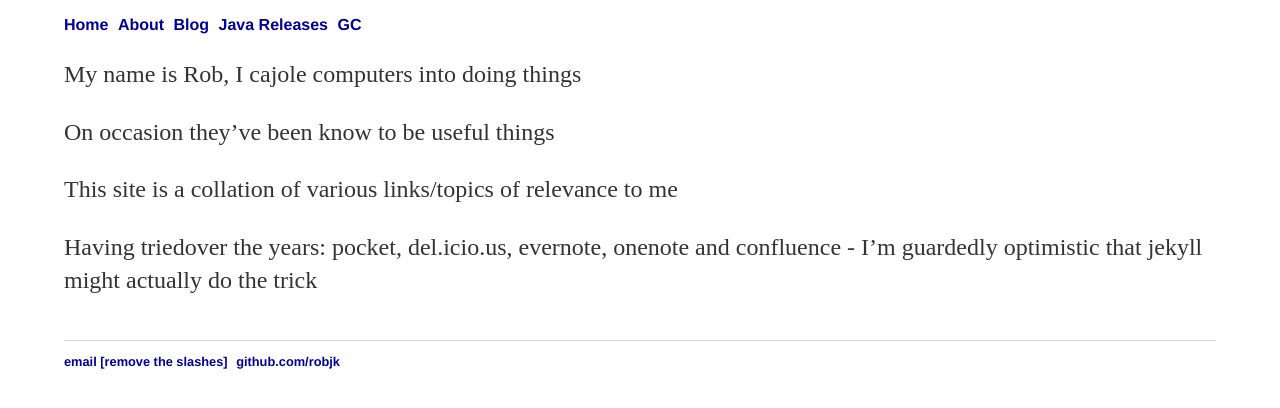
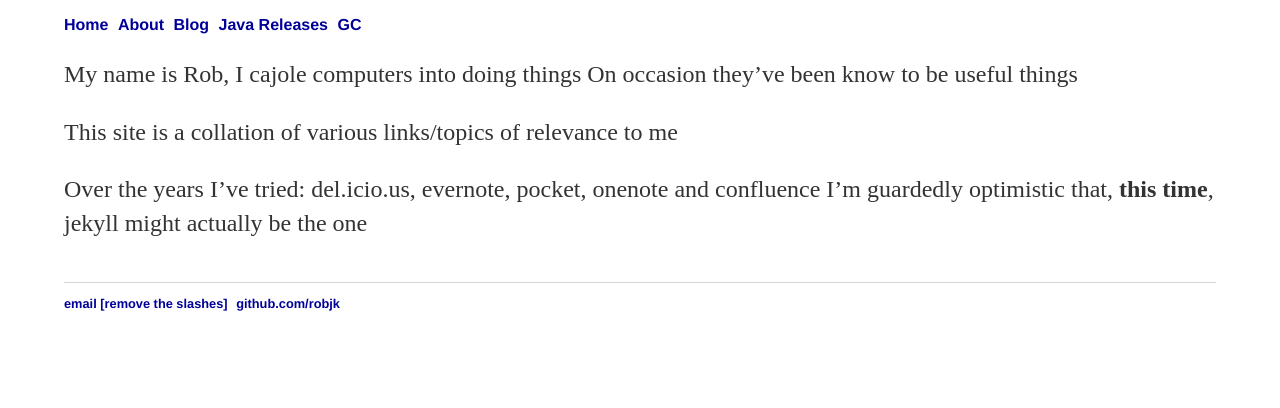
Before and after one commit to robjk/robjk.github.io, a Jekyll site: the page built from about/index.md, in a window 1280 px wide. Shown: the top 408 px of the page. Built offline with Jekyll 4.4.1, drawn with Linux system fonts in a browser that asks for light colours; our own code applies the rules of GitHub Pages for plain Markdown files.

Commit message:
Update index.md

```diff
--- a/about/index.md
+++ b/about/index.md
@@ -1,7 +1,7 @@
 My name is Rob, I cajole computers into doing things
-
 On occasion they've been know to be useful things
 
 This site is a collation of various links/topics of relevance to me
 
-Having triedover the years: pocket, del.icio.us, evernote, onenote and confluence -  I'm guardedly optimistic that jekyll might actually do the trick
+Over the years I've tried: del.icio.us, evernote, pocket, onenote and confluence
+I'm guardedly optimistic that, **this time**, jekyll might actually be the one
```
